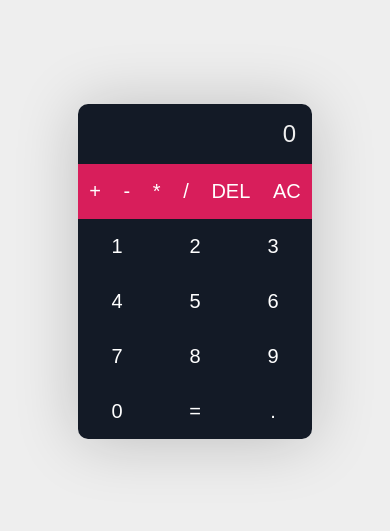
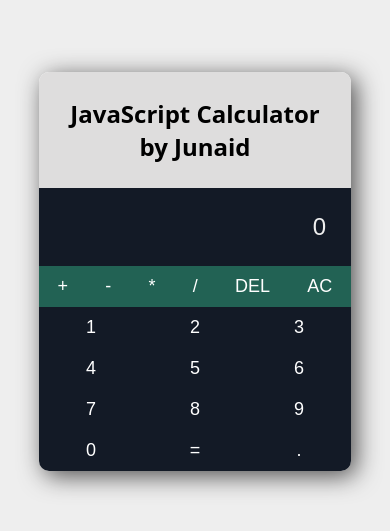
Before and after one commit to junaidtahir5/react-calculator, a React (Create React App) app: page / in a window 390 px wide. Shown: the part 151-682 px from the top of the page. Built offline with nearby package versions, Linux system fonts and the light colour scheme.

Commit message:
color adjustment

```diff
--- a/src/App.css
+++ b/src/App.css
@@ -5,16 +5,26 @@
   justify-content: center;
 }
 .calculator {
-  width: 100%;
-  width: 36%;
+
+  width: 50%;
   background-color: #fff;
   border-radius: 10px;
   overflow: hidden;
-  box-shadow: 0px 2px 64px rgba(0, 0, 0, 0.2);
+  box-shadow: 5px 5px 25px rgb(79, 78, 78)
+
 }
-
+h1 {
+  background-color: #dedddd;
+  display: flex;
+  justify-content: center;
+  align-items: center;
+  padding: 25px;
+  text-align: center;
+  font-size: 1.5rem;
+  font-family:system-ui, -apple-system, BlinkMacSystemFont, 'Segoe UI', Roboto, Oxygen, Ubuntu, Cantarell, 'Open Sans', 'Helvetica Neue', sans-serif;
+}
 .display {
-  padding: 16px;
+  padding: 25px;
   text-align: right;
   background-color: var(--dark);
   color: var(--light);
@@ -31,7 +41,7 @@ button {
   outline: none;
   color: #fff;
   font-size: 20px;
-  padding: 16px;
+  padding: 25px;
   cursor: pointer;
   transition: 0.4s;
 }
@@ -42,6 +52,7 @@ button:hover {
 
 .operators {
   display: flex;
+
 }
 
 .operators button {
@@ -61,11 +72,22 @@ button:hover {
   background-color: var(--dark);
 }
 
-@media screen and (min-width: 320px) and (max-width: 682px) {
+@media screen and (max-width: 768px) {
   .calculator {
-    width: 60%;
+    width: 50%;
   }
   button {
-    padding: 16px 0px;
+    padding: 12px 0;
   }
 }
+
+/* For even smaller screens */
+@media screen and (max-width: 480px) {
+  .calculator {
+    width: 80%;
+  }
+  button {
+    padding: 10px 0;
+    font-size: 18px;
+  }
+}
--- a/src/App.js
+++ b/src/App.js
@@ -50,7 +50,9 @@ function App() {
   return (
 
     <div className="App">
+
       <div className="calculator">
+      <h1>JavaScript Calculator by Junaid</h1>
         <div className="display" id="display">
           {calc || "0"}
         </div>
--- a/src/index.css
+++ b/src/index.css
@@ -1,5 +1,5 @@
 :root {
-  --primary: #d81e5b;
+  --primary: #226254;
   --secondary: #8c38ff;
   --dark: #131a26;
   --light: #eee;
```
